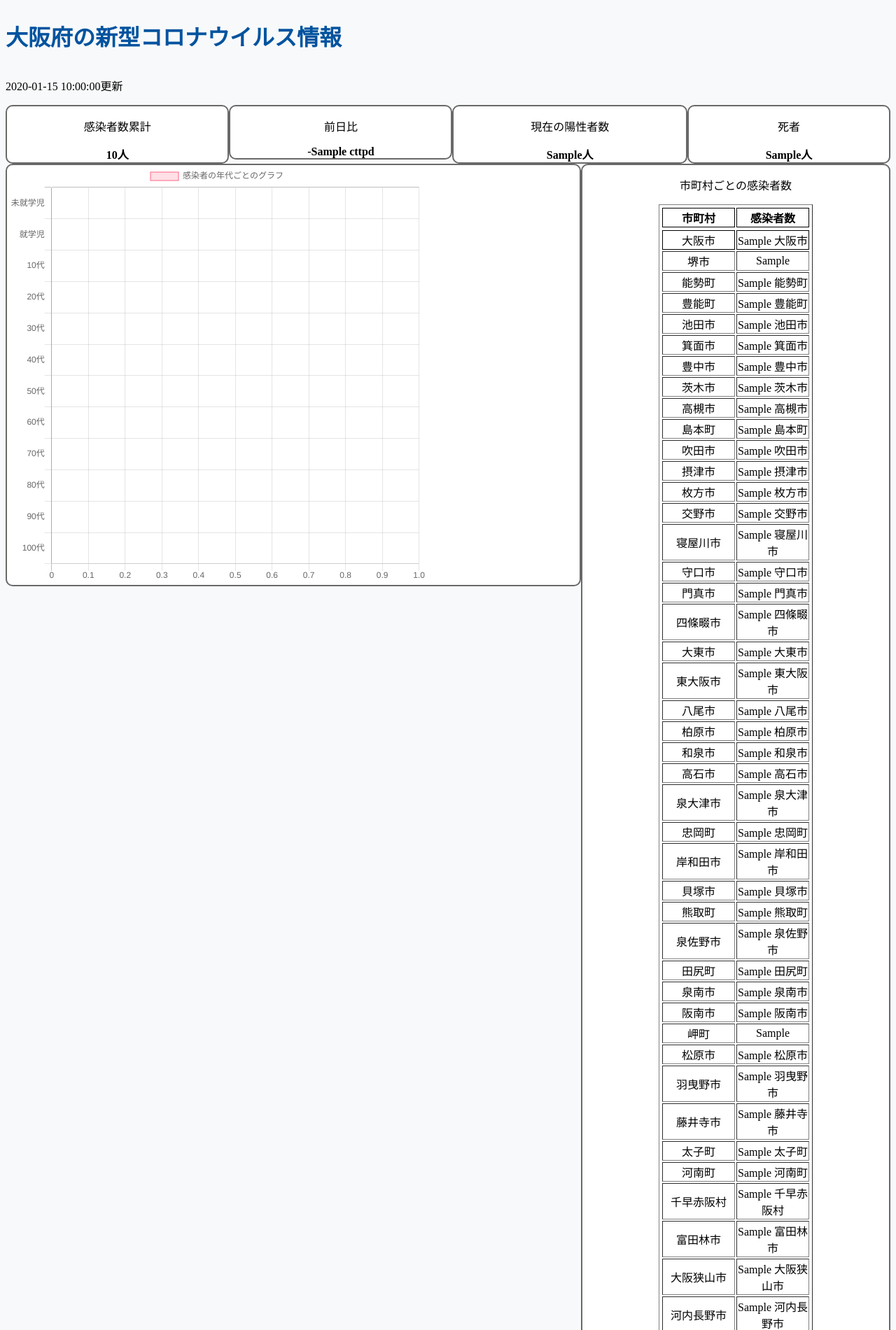
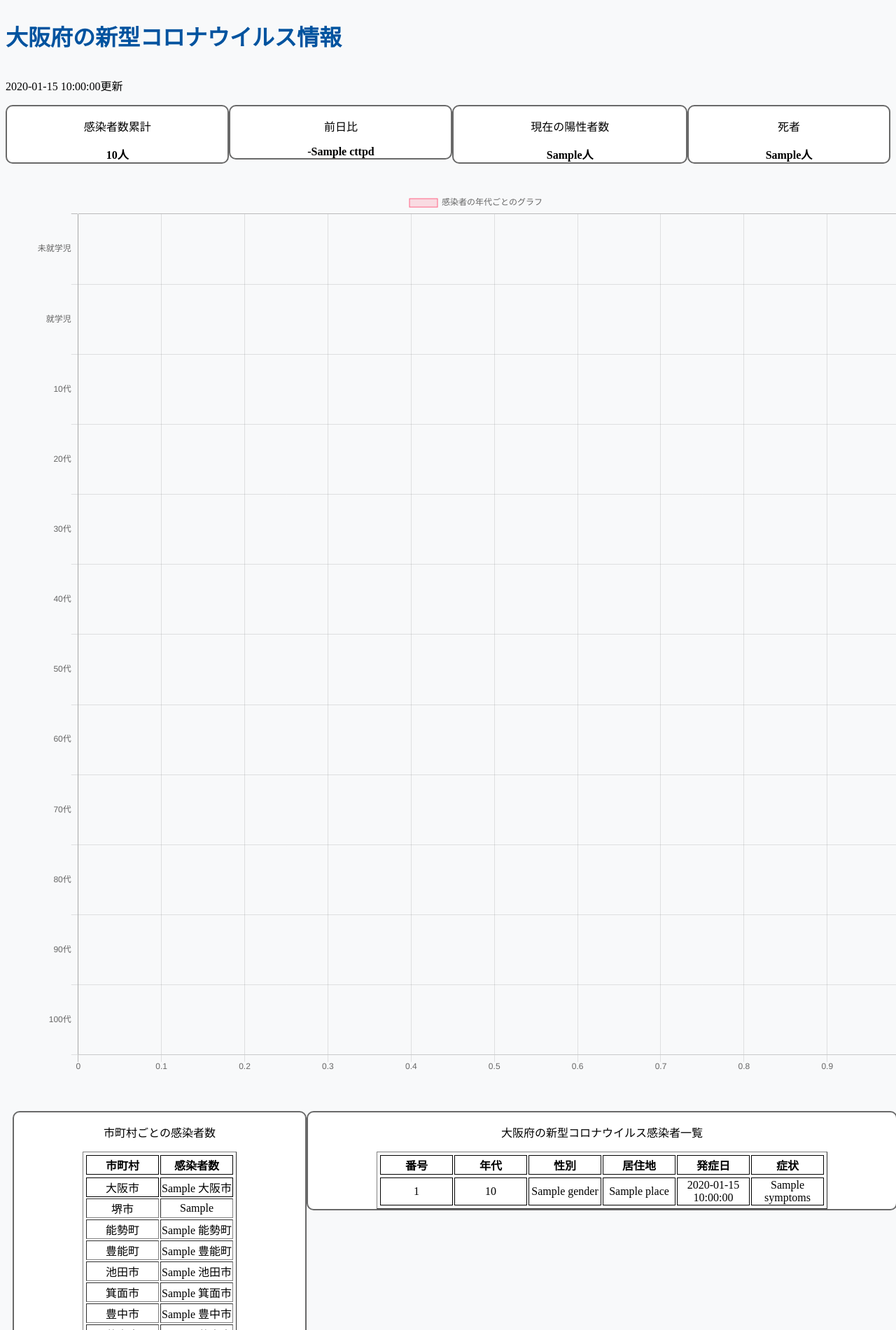
Before and after one commit to nobu114/corona_osaka, a Flask app: template app/templates/index.html in a window 1280 px wide; the page is wider, and only the part inside the window is pictured. Shown: the top 1901 px of that part at 70% size. Run offline with Flask 2, Linux system fonts and the light colour scheme; the template is opened without the code that fills it: most values are stand-ins (such as "Sample title", 1, 10 or a date in 2020); parts of the project's set-up code (start-up, migrations or seed data) failed here and were passed over; some libraries are stand-ins or nearby versions.

Commit message:
おおよそうまくいった

```diff
--- a/app/static/css/style.css
+++ b/app/static/css/style.css
@@ -8,11 +8,9 @@ h1 {
     color: #00539f;
 }
 .table-contents{
-    height: max-content
-    /*
-    overflow: scroll;
+    height: max-content;
+    overflow-x: scroll;
     -webkit-overflow-scrolling: touch
-    */
 }
 td {
     text-align: center;
@@ -29,21 +27,29 @@ td {
 }
 .container2 {
     width: 100%;
-    max-width: max-content;
     display: flex;
     flex-wrap: wrap;
-    justify-content: center;
+    justify-content: space-around;
     align-items: flex-start;
     align-content: flex-start;
+    align-self: flex-start;
+    padding: 10px;
 }
 .item {
     border: 2px solid;
     border-radius: 10px;
     border-color: dimgrey;
     background-color: white;
-    flex-grow: 1;
-    flex-shrink: 1;
-    flex-basis: auto;
+    flex-grow: 4;
+    flex-shrink: 4;
+    flex-basis: max-content;
+    min-width: 0;
+    /*
+    margin: 20px;
+    padding: 10px;
+    */
+    overflow-x: scroll;
+    -webkit-overflow-scrolling: touch
 }
 .title {
     text-align: center;
--- a/app/static/javascript/age_graph.js
+++ b/app/static/javascript/age_graph.js
@@ -1,4 +1,4 @@
-var ctx = document.getElementById("myChart").getContext('2d');
+var ctx = document.getElementById("myChart");
 var myChart = new Chart(ctx, {
     type: 'horizontalBar',
     data: {
@@ -34,6 +34,7 @@ var myChart = new Chart(ctx, {
         }]
     },
     options: {
+        responsive: true,
         scales: {
             yAxes: [{
                 ticks: {
--- a/app/templates/index.html
+++ b/app/templates/index.html
@@ -39,13 +39,10 @@
                 <p class="value"><strong>{{die_people}}人</strong></p>
             </div>
         </div>
-
+        <canvas id="myChart" width= "300" height="300" style="margin: 20px; padding: 20px;"></canvas>
+        <script src="https://cdnjs.cloudflare.com/ajax/libs/Chart.js/2.7.2/Chart.bundle.js"></script>
+        <script type="text/javascript" src="static/javascript/age_graph.js"></script>
         <div class="container2">
-            <div class="item">
-                <canvas id="myChart" width="600" height="600"></canvas>
-                <script src="https://cdnjs.cloudflare.com/ajax/libs/Chart.js/2.7.2/Chart.bundle.js"></script>
-                <script type="text/javascript" src="static/javascript/age_graph.js"></script>
-            </div>
             <div class="item">
                 <p class="title">市町村ごとの感染者数</p>
                 <div style="height: max-content; width: max-content; margin: auto;">
```
Also changed, not shown: app/static/images/cat.jpg (deleted).
